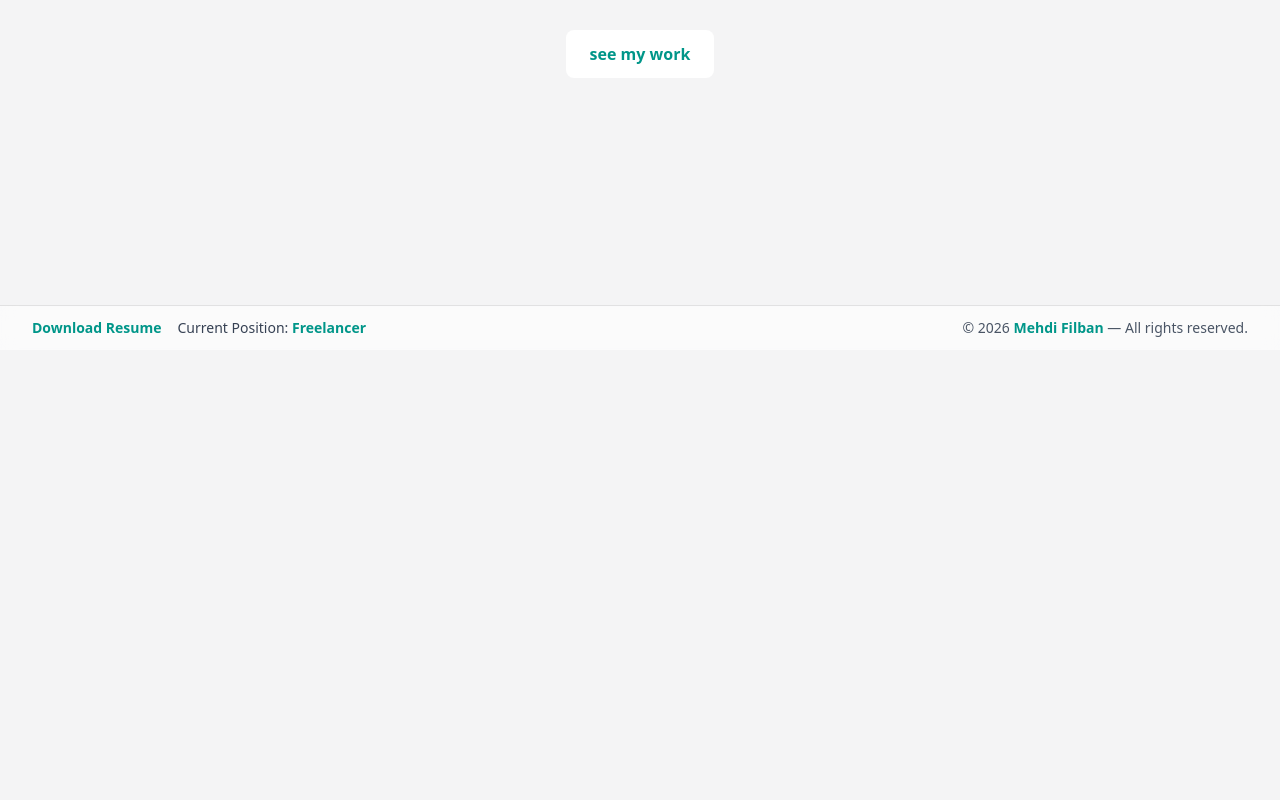
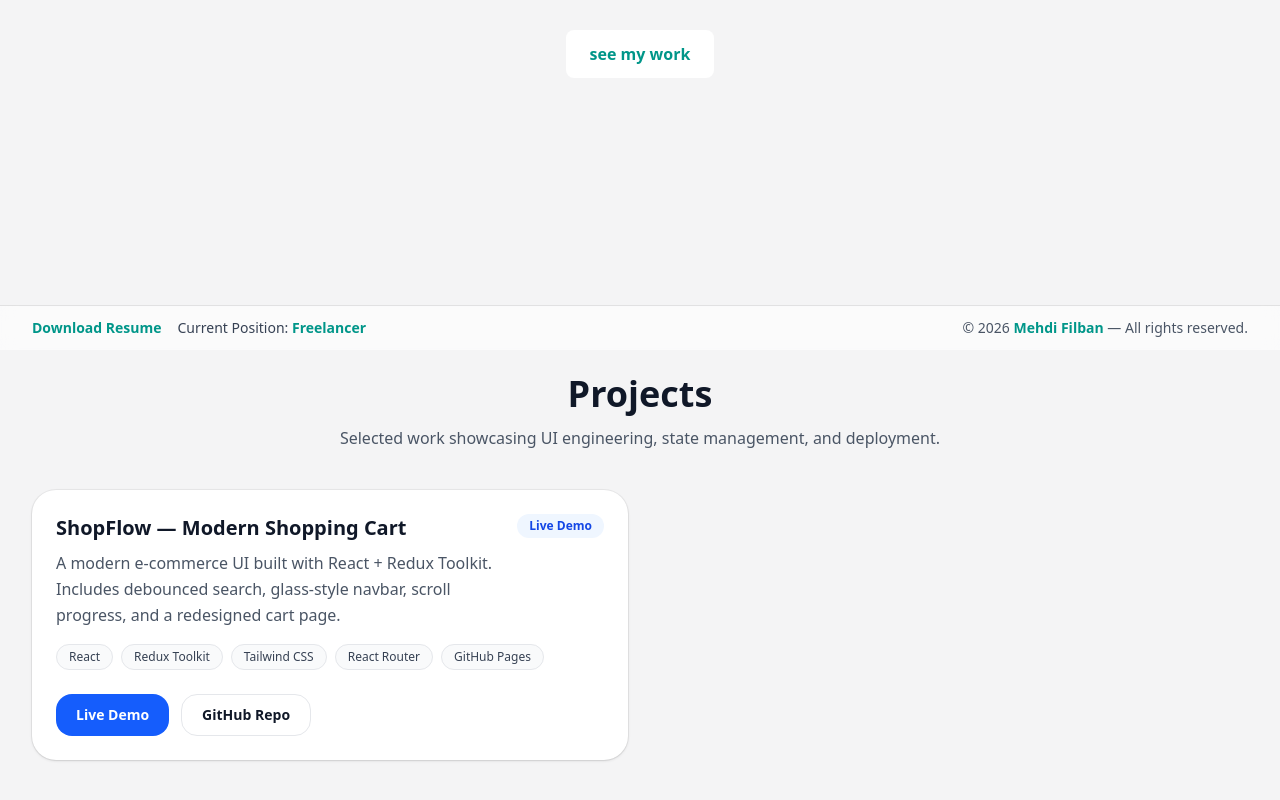
Before and after one commit to mehdi-filban/portfolio, a React (Vite) app: page / in a window 1280 px wide. Shown: the part 450-1250 px from the top of the page. Before the commit the page ends 800 px from the top, so only its background shows below. Built offline with nearby package versions, Linux system fonts and the light colour scheme.

Commit message:
Update portfolio projects section

```diff
--- a/src/components/Navbar.jsx
+++ b/src/components/Navbar.jsx
@@ -11,9 +11,9 @@ import "../index.css";
 
 const navigation = [
   { name: "Home", href: "#", current: true },
-  { name: "Projects", href: "#", current: false },
-  { name: "About Me", href: "#", current: false },
-  { name: "Contact Me", href: "#", current: false },
+  { name: "Projects", href: "#projects", current: false },
+  { name: "About Me", href: "#about", current: false },
+  { name: "Contact Me", href: "#contact", current: false },
 ];
 
 function classNames(...classes) {
--- a/src/components/layout/AppLayout.jsx
+++ b/src/components/layout/AppLayout.jsx
@@ -1,15 +1,18 @@
 import Navbar from "../Navbar";
 import Intro from "../Intro";
 import Footer from "../pages/Footer";
+import Projects from "../pages/Projects"
 
 function AppLayout() {
   return (
     <div style={{ backgroundColor: "#f4f4f5" }}>
       <Navbar />
       <Intro />
+      <Projects />
       <Footer />
     </div>
   );
 }
 
+
 export default AppLayout;
--- a/src/components/pages/Projects.jsx
+++ b/src/components/pages/Projects.jsx
@@ -1,5 +1,79 @@
-function Projects() {
-  return <div>Projects</div>;
+import { motion } from "framer-motion";
+
+const projects = [
+  {
+    title: "ShopFlow — Modern Shopping Cart",
+    description:
+      "A modern e-commerce UI built with React + Redux Toolkit. Includes debounced search, glass-style navbar, scroll progress, and a redesigned cart page.",
+    tech: ["React", "Redux Toolkit", "Tailwind CSS", "React Router", "GitHub Pages"],
+    live: "https://mehdi-filban.github.io/shopflow/",
+    github: "https://github.com/mehdi-filban/shopflow",
+    highlight: "Live Demo",
+  },
+];
+
+export default function Projects() {
+  return (
+    <section id="projects" className="mx-auto max-w-7xl px-4 sm:px-6 lg:px-8 py-16">
+      <div className="mb-10 text-center">
+        <h2 className="text-3xl sm:text-4xl font-bold text-gray-900">Projects</h2>
+        <p className="mt-3 text-gray-600">
+          Selected work showcasing UI engineering, state management, and deployment.
+        </p>
+      </div>
+
+      <div className="grid gap-6 md:grid-cols-2">
+        {projects.map((p, i) => (
+          <motion.div
+            key={p.title}
+            initial={{ opacity: 0, y: 14 }}
+            whileInView={{ opacity: 1, y: 0 }}
+            viewport={{ once: true, amount: 0.2 }}
+            transition={{ duration: 0.5, delay: i * 0.05 }}
+            className="rounded-3xl bg-white shadow-sm ring-1 ring-black/5 p-6 hover:shadow-md transition"
+          >
+            <div className="flex items-start justify-between gap-3">
+              <div>
+                <h3 className="text-xl font-semibold text-gray-900">{p.title}</h3>
+                <p className="mt-2 text-gray-600 leading-relaxed">{p.description}</p>
+              </div>
+              <span className="shrink-0 rounded-full bg-blue-50 px-3 py-1 text-xs font-semibold text-blue-700">
+                {p.highlight}
+              </span>
+            </div>
+
+            <div className="mt-4 flex flex-wrap gap-2">
+              {p.tech.map((t) => (
+                <span
+                  key={t}
+                  className="rounded-full border border-gray-200 bg-gray-50 px-3 py-1 text-xs font-medium text-gray-700"
+                >
+                  {t}
+                </span>
+              ))}
+            </div>
+
+            <div className="mt-6 flex flex-col sm:flex-row gap-3">
+              <a
+                href={p.live}
+                target="_blank"
+                rel="noreferrer"
+                className="inline-flex items-center justify-center rounded-2xl bg-blue-600 px-5 py-2.5 text-sm font-semibold text-white hover:bg-blue-700 transition"
+              >
+                Live Demo
+              </a>
+              <a
+                href={p.github}
+                target="_blank"
+                rel="noreferrer"
+                className="inline-flex items-center justify-center rounded-2xl border border-gray-200 bg-white px-5 py-2.5 text-sm font-semibold text-gray-900 hover:bg-gray-50 transition"
+              >
+                GitHub Repo
+              </a>
+            </div>
+          </motion.div>
+        ))}
+      </div>
+    </section>
+  );
 }
-
-export default Projects;
--- a/src/index.css
+++ b/src/index.css
@@ -23,6 +23,9 @@
   }
 } */
 
+html {
+  scroll-behavior: smooth;
+}
 :root {
   background-color: #f4f4f5;
 }
```
